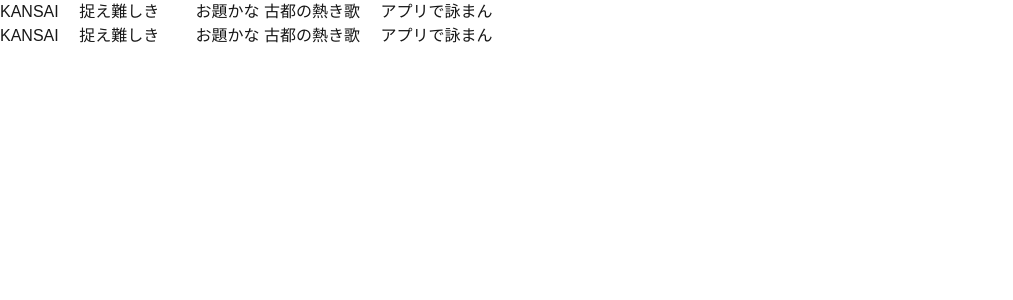
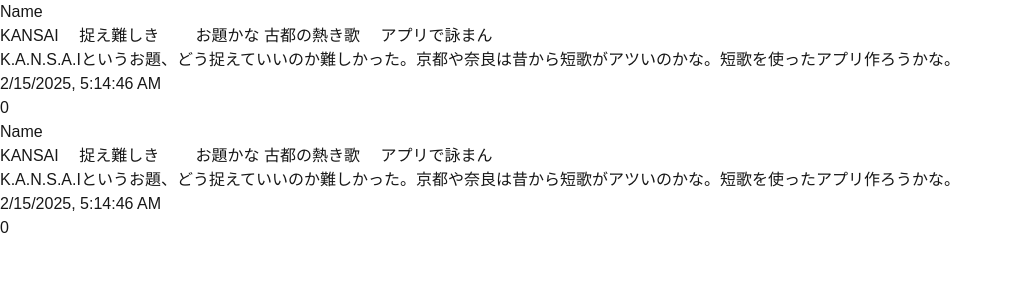
Before and after one commit to kc3hack/2025_10, a Next.js app in the folder frontend/: page /timeline in a window 1280 px wide. Shown: the top 300 px of the page, without its empty margins (0-1013 px from the left). Built offline with nearby package versions, Linux system fonts and the light colour scheme.

Commit message:
投稿コンポーネントのテキスト類配置

```diff
--- a/frontend/src/app/timeline/page.tsx
+++ b/frontend/src/app/timeline/page.tsx
@@ -52,7 +52,9 @@ export default function page() {
     <div className='relative min-h-screen bg-white'>
       {/* 背景画像の設定 */}
       <div className="absolute inset-0 bg-[url('/bg.jpg')] bg-cover bg-center bg-fixed opacity-20" />
-      <PostList posts={posts}></PostList>
+      <div className='relative'>
+        <PostList posts={posts} className='mx-auto max-w-sm lg:max-w-lg'></PostList>
+      </div>
     </div>
   );
 }
--- a/frontend/src/components/Post.tsx
+++ b/frontend/src/components/Post.tsx
@@ -20,14 +20,41 @@ type PostProps = {
 export default function Post({ post, className }: PostProps) {
   // 短歌をパースする
   const tanka = parseTanka(post.tanka);
+  // 投稿に画像が含まれるか
+  const hasImage = Boolean(post.imageUrl);
 
   return (
-    <div className={`${className} border-b border-gray-500 p-4 text-black`}>
-      <p
-        className={`inline-block align-top font-shinryu text-3xl whitespace-pre-line [writing-mode:vertical-rl] [text-orientation:upright]`}
+    <div className={`${className} border-b border-gray-500 p-4`}>
+      {/* アイコン以外 */}
+      <div
+        className={`flex justify-center items-start relative w-full aspect-[4/3] overflow-hidden mx-auto ${
+          hasImage ? 'cursor-pointer' : ''
+        }`}
       >
-        {tanka}
-      </p>
+        <div className='absolute top-1/2 transform -translate-y-1/2 flex justify-center items-start'>
+          <p
+            className={`self-end font-shinryu ${
+              hasImage ? 'text-white' : 'text-black'
+            } text-base mr-3 [writing-mode:vertical-rl] [text-orientation:upright]`}
+          >
+            {post.user.name}
+          </p>
+          <p
+            className={`inline-block align-top font-shinryu ${
+              hasImage ? 'text-white' : 'text-black'
+            } text-3xl whitespace-pre-line [writing-mode:vertical-rl] [text-orientation:upright]`}
+          >
+            {tanka}
+          </p>
+        </div>
+      </div>
+      <p className='w-full mt-3 whitespace-pre-line break-words text-black'>{post.original}</p>
+      <div className='flex mt-3 items-center text-black'>
+        {post.date.toLocaleString()}
+        <div className='ml-auto flex items-center'>
+          <p className='text-sm mr-2'>{post.miyabi.toLocaleString()}</p>
+        </div>
+      </div>
     </div>
   );
 }
```
